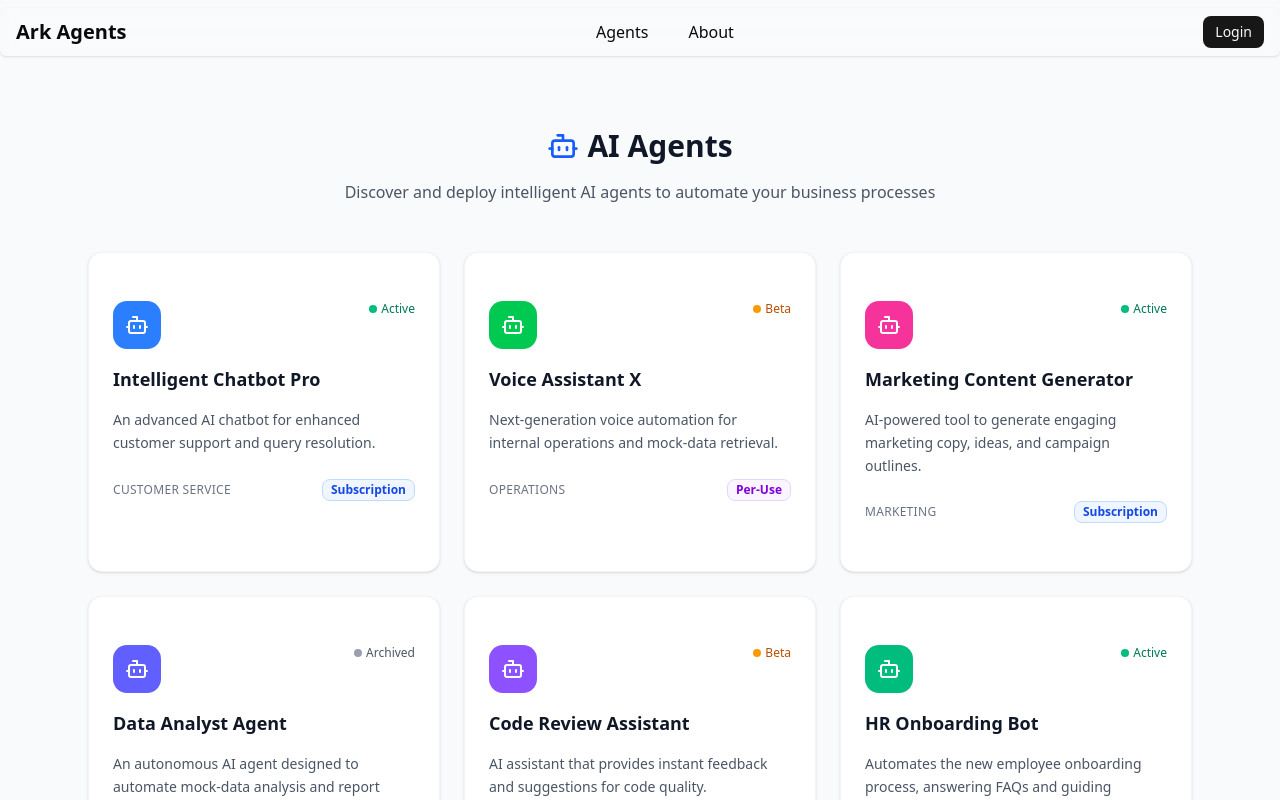
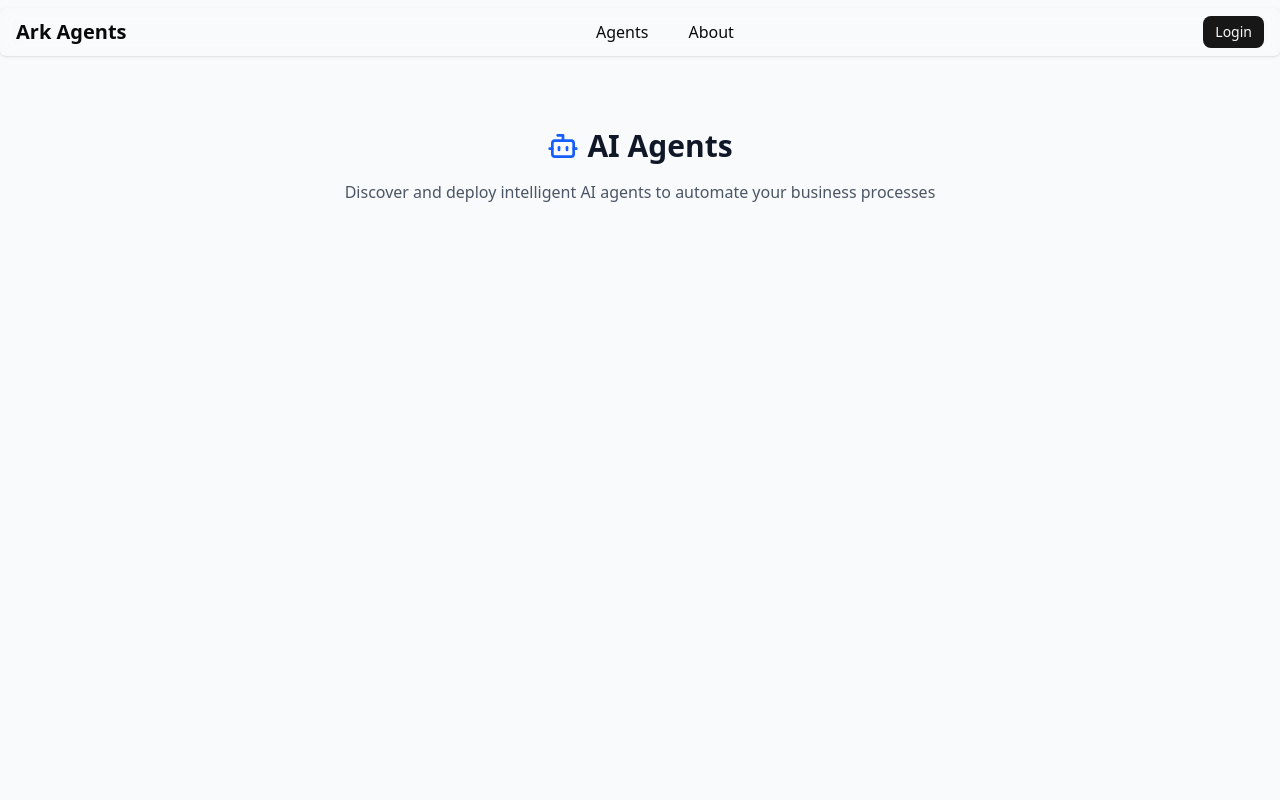
Before and after one commit to Shorno/ark-agents, a Next.js app: page /agents in a window 1280 px wide. Shown: the top 800 px of the page. Built offline with nearby package versions, Linux system fonts and the light colour scheme.

Commit message:
feat: (agent page)

```diff
--- a/app/agents/page.tsx
+++ b/app/agents/page.tsx
@@ -1,7 +1,5 @@
 import {Bot} from "lucide-react";
-import AgentGrid from "@/components/agent/agent-grid";
-import {Suspense} from "react";
-import AgentGridSkeleton from "@/components/agent/agent-grid-skeleton";
+
 
 export default async function AgentPage() {
     return (
@@ -15,10 +13,9 @@ export default async function AgentPage() {
                     Discover and deploy intelligent AI agents to automate your business processes
                 </p>
             </div>
-            <Suspense fallback={<AgentGridSkeleton/>}>
-                <AgentGrid/>
-            </Suspense>
-
+            {/*<Suspense fallback={<AgentGridSkeleton/>}>*/}
+            {/*    <AgentGrid/>*/}
+            {/*</Suspense>*/}
         </div>
     )
 }
```
